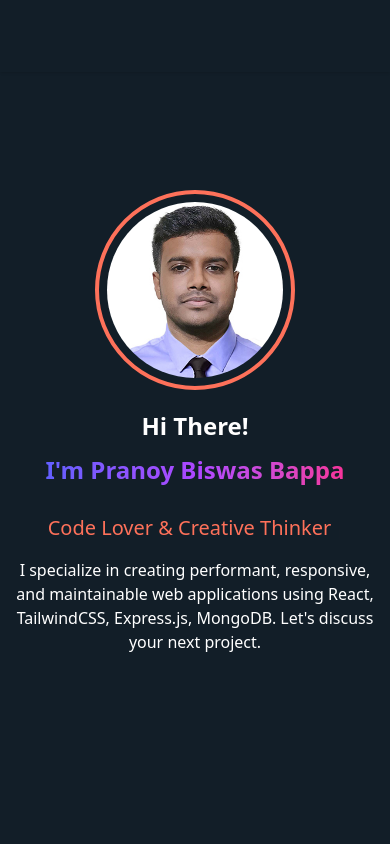
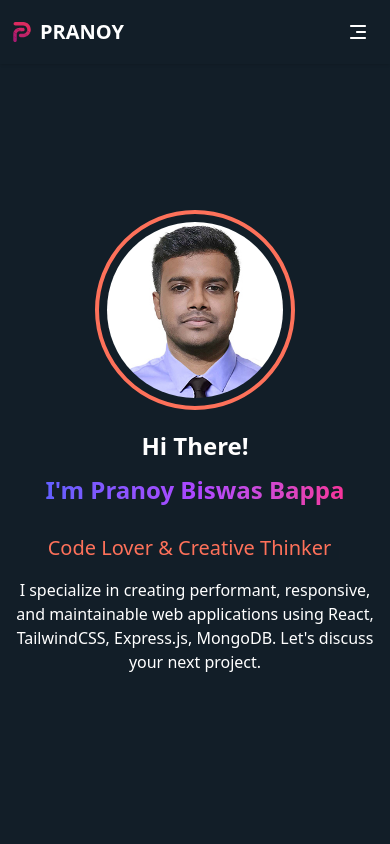
Before and after one commit to impranoybiswas/Portfolio, a React (Vite) app: page / in a window 390 px wide. Shown: the top 844 px of the page. Built offline with nearby package versions, Linux system fonts and the light colour scheme.

Commit message:
navbar done

```diff
--- a/index.html
+++ b/index.html
@@ -4,7 +4,7 @@
     <meta charset="UTF-8" />
     <link rel="icon" type="image/svg+xml" href="./logo.svg" />
     <meta name="viewport" content="width=device-width, initial-scale=1.0" />
-    <title>Webpage</title>
+    <title>Pranoy Biswas Bappa</title>
   </head>
   <body>
     <div id="root"></div>
--- a/src/layouts/About.jsx
+++ b/src/layouts/About.jsx
@@ -7,7 +7,7 @@ export default function About() {
     return (
       <Container id="about" >
         <Title title="About Me" />
-        <p className="opacity-70 text-justify">I'm a passionate full-stack web developer from Bangladesh, blending creative design with robust functionality. With hands-on experience in React, Tailwind CSS, Node.js, Express.js, and MongoDB, I specialize in building visually compelling and high-performing web applications.I'm currently pursuing a BBA in Accounting at National University. My fascination with programming and technology has driven me to carve a path in the tech industry.My journey began with FreeCodeCamp and The Odin Project, and I'm currently advancing my skills through Programming Hero, with plans to explore CS50x soon. Beyond development, I'm deeply enthusiastic about tech hardware, love optimizing performance, and bring the same discipline from the gym into my code consistent, focused, and always pushing limits. Let's build something extraordinary.</p>
+        <p className="opacity-70 text-justify">I'm a passionate full-stack web developer from Bangladesh, blending creative design with robust functionality. With hands-on experience in React, Tailwind CSS, Node.js, Express.js, and MongoDB, I specialize in building visually compelling and high-performing web applications. My fascination with programming and technology has driven me to carve a path in the tech industry.My journey began with FreeCodeCamp and The Odin Project, and I'm currently advancing my skills through Programming Hero, with plans to explore CS50x soon. Beyond development, I'm deeply enthusiastic about tech hardware, love optimizing performance, and bring the same discipline from the gym into my code consistent, focused, and always pushing limits. Let's build something extraordinary.</p>
 
         <h1 className="pt-16 pb-6 text-2xl font-semibold text-shadow-xs">Education</h1>
         <div className="flex flex-col md:flex-row gap-4 md:gap-10">
--- a/src/layouts/Contact.jsx
+++ b/src/layouts/Contact.jsx
@@ -2,10 +2,13 @@ import React from "react";
 import Container from "../customs/Container";
 import Title from "../customs/Title";
 
+
 export default function Contact() {
   return (
     <Container id="contact" customClass={"bg-primary"}>
-      <Title title="Contact" />{" "}
+      <Title title="Contact" />
+      <div className="h-full"></div>
+
     </Container>
   );
 }
--- a/src/layouts/Footer.jsx
+++ b/src/layouts/Footer.jsx
@@ -2,8 +2,9 @@ import React from 'react'
 
 export default function Footer() {
   return (
-    <div>
+    <footer className='bg-[#070c13] h-18 flex justify-center items-center w-full'>
+      <h1>Copyright &copy; 2025</h1>
 
-    </div>
+    </footer>
   )
 }
--- a/src/layouts/Header.jsx
+++ b/src/layouts/Header.jsx
@@ -4,7 +4,7 @@ import HeroText from "../components/HeroText";
 import HeroPhoto from "../components/HeroPhoto";
 export default function Header() {
   return (
-    <Container id="header" customClass={"justify-center"}>
+    <Container id="home" customClass={"justify-center pt-10"}>
       <section className="flex flex-col-reverse md:flex-row items-center gap-5 w-full md:py-10">
         <HeroText />
         <HeroPhoto/>
--- a/src/layouts/Navbar.jsx
+++ b/src/layouts/Navbar.jsx
@@ -1,53 +1,60 @@
-import React, { useState, useEffect } from 'react';
-import { FaDownload } from 'react-icons/fa6';
-import { NavLink } from 'react-router';
+import React, { useState, useEffect } from "react";
+import { FaDownload } from "react-icons/fa6";
+import { CgMenuRightAlt } from "react-icons/cg";
+
 const navItems = [
-    { name: 'About', href: '#about' },
-    { name: 'Skills', href: '#skills' },
-    { name: 'Projects', href: '#projects' },
-    { name: 'Contact', href: '#contact' },
+  { name: "Home", href: "#home" },
+  { name: "About", href: "#about" },
+  { name: "Skills", href: "#skills" },
+  { name: "Projects", href: "#projects" },
+  { name: "Contact", href: "#contact" },
 ];
 export default function Navbar() {
-
-
-  const [activeSection, setActiveSection] = useState('');
+  const [activeSection, setActiveSection] = useState("");
 
   useEffect(() => {
     const handleScroll = () => {
-      const sections = navItems.map(item => document.querySelector(item.href));
+      const sections = navItems.map((item) =>
+        document.querySelector(item.href)
+      );
       const scrollY = window.scrollY + 100; // Adjust offset as needed
 
       for (let i = 0; i < sections.length; i++) {
         const section = sections[i];
-        if (section?.offsetTop <= scrollY && section.offsetTop + section.offsetHeight > scrollY) {
+        if (
+          section?.offsetTop <= scrollY &&
+          section.offsetTop + section.offsetHeight > scrollY
+        ) {
           setActiveSection(navItems[i].href);
           break;
         }
       }
     };
 
-    window.addEventListener('scroll', handleScroll);
+    window.addEventListener("scroll", handleScroll);
     handleScroll(); // Trigger initially
-    return () => window.removeEventListener('scroll', handleScroll);
+    return () => window.removeEventListener("scroll", handleScroll);
   }, []);
 
   return (
-    <nav className="navbar fixed top-0 z-50 bg-primary text-white shadow-sm flex gap-6 h-18">
-      <section className='hidden lg:px-20 w-full mx-auto lg:flex justify-between items-center gap-2'>
-        <div className='flex justify-center items-center gap-2'>
-          <img className='w-5 h-5' src="./logo.svg" alt="" />
-          <a className='text-xl font-semibold' href='#'>PRANOY</a>
+    <nav className="fixed top-0 z-50 bg-primary text-white shadow-sm h-fit w-full">
+      <section className="hidden lg:px-20 w-full mx-auto lg:flex justify-between h-18 items-center gap-2">
+        <div className="flex justify-center items-center gap-2">
+          <img className="w-5 h-5" src="./logo.svg" alt="" />
+          <a className="text-xl font-semibold" href="#home">
+            PRANOY
+          </a>
         </div>
 
-        <div className='flex justify-center items-center gap-3'>
+        <div className="flex justify-center items-center gap-3">
           {navItems.map((item) => (
             <a
               key={item.href}
               href={item.href}
               className={`font-semibold transition-colors duration-300 py-1 px-4 rounded-full ${
                 activeSection === item.href
-              ? 'bg-secondary'
-              :  'hover:text-red-400'
+                  ? "bg-secondary"
+                  : "hover:text-red-400"
               }`}
             >
               {item.name}
@@ -56,14 +63,53 @@ export default function Navbar() {
         </div>
 
         <div>
-          <a className='rounded-md flex justify-center items-center gap-2 py-1 px-4 bg-secondary/90 hover:bg-secondary text-lg font-semibold' href='https://drive.google.com/file/d/1lHkLVej0L2loUSMB6FY5U2Ak2v67c3eS/view' target='_blank'>
-          <FaDownload/>
-          Resume</a>
+          <a
+            className="rounded-md flex justify-center items-center gap-2 py-1 px-4 bg-secondary/90 hover:bg-secondary text-lg font-semibold"
+            href="https://drive.google.com/file/d/1lHkLVej0L2loUSMB6FY5U2Ak2v67c3eS/view"
+            target="_blank"
+          >
+            <FaDownload />
+            Resume
+          </a>
+        </div>
+      </section>
+
+      <section className="flex lg:hidden justify-between items-center h-16 w-full px-3">
+        <div className="flex justify-center items-center gap-2">
+          <img className="w-5 h-5" src="./logo.svg" alt="" />
+          <a className="text-xl font-semibold" href="#home">
+            PRANOY
+          </a>
         </div>
 
+        <div className="dropdown dropdown-end">
+          <div
+            tabIndex={0}
+            role="button"
+            className="flex justify-center items-center w-10 h-10 text-2xl text-white"
+          >
+            <CgMenuRightAlt />
+          </div>
+          <div
+            tabIndex={0}
+            className="dropdown-content bg-primary rounded-box z-1 w-60 py-2 mt-2 shadow-sm flex flex-col px-4"
+          >
+            {navItems.map((item) => (
+              <a
+                key={item.href}
+                href={item.href}
+                className={`font-semibold transition-colors duration-300 py-1 px-4 rounded-full ${
+                  activeSection === item.href
+                    ? "bg-secondary"
+                    : "hover:text-red-400"
+                }`}
+              >
+                {item.name}
+              </a>
+            ))}
+          </div>
+        </div>
       </section>
-
-
     </nav>
   );
 }
```
Lines whose indentation alone changed are shown as unchanged.
